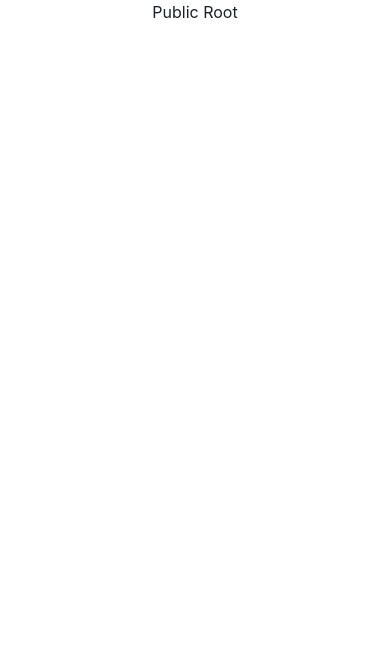
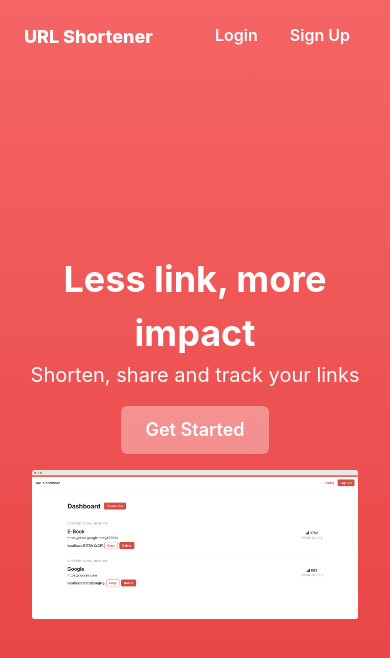
Before and after one commit to r-kozin/link-shortener, a React (Vite) app: page / in a window 390 px wide. Shown: the top 658 px of the page. Built offline with nearby package versions, Linux system fonts and the light colour scheme; no server answers.

Commit message:
added home page

```diff
--- a/src/App.css
+++ b/src/App.css
@@ -36,6 +36,26 @@
   }
 }
 
+@media screen and (max-width: 1100px) {
+  #home-hero {
+    display: flex;
+    flex-direction: column;
+    justify-content: center;
+  }
+  #hero-text{
+    margin-right: 0;
+    margin-bottom: 1rem;
+    text-align: center;
+  }
+
+}
+@media screen and (max-width: 500px) {
+  #home-logo{
+    font-size: large;
+  }
+
+}
+
 .card {
   padding: 2em;
 }
--- a/src/components/dashboard/Dashboard.jsx
+++ b/src/components/dashboard/Dashboard.jsx
@@ -18,14 +18,25 @@ const Dashboard = () => {
 
   return (
     <>
-      <HStack pl={"6"}>
-        <Text fontSize={"3xl"} pr={"2"}>
+      <Box
+        display={"flex"}
+        justifyContent={"space-between"}
+        alignItems={"center"}
+        px={"3rem"}
+        pt={"1.5rem"}
+        w={"container.xl"}
+        maxW={"full"}
+        m={"auto"}
+      >
+        <HStack mr={"auto"}>
+          <Text fontSize={"3xl"} pr={"2"} fontWeight={'bold'}>
             Dashboard
           </Text>
           <Button colorScheme={"red"} size={"sm"} onClick={onOpen}>
             Create Link
           </Button>
         </HStack>
+      </Box>
       <Box
         display={"flex"}
         flexDirection={"column"}
--- /dev/null
+++ b/src/components/home/Home.jsx
@@ -0,0 +1,41 @@
+import React from "react";
+import { Box, Button, Text } from "@chakra-ui/react";
+import { Link } from "react-router-dom";
+import mockup from '../../assets/mockup.png'
+
+export const Home = () => {
+  return (
+    <Box w="100%" h="100vh" bgGradient="linear(red.400, red.500)">
+      <Box display={'flex'} justifyContent={'space-between'} alignItems={'center'} px={'6'} pt={'1rem'} id="home-nav">
+        <Box>
+        <Text
+          fontSize="4xl"
+          fontWeight="extrabold"
+          color={'white'}
+          id="home-logo"
+        >
+          URL Shortener
+        </Text>
+        </Box>
+        <Box>
+        <Button color={'white'} variant={'ghost'} as={Link} to={'/login'} _hover={{color: 'red', backgroundColor: 'white'}}>
+          Login
+        </Button>
+        <Button color={'white'} variant={'ghost'} as={Link} to={'/register'} _hover={{color: 'red', backgroundColor: 'white'}}>
+          Sign Up
+        </Button>
+        </Box>
+      </Box>
+      <Box display={'flex'} justifyContent={'space-between'} alignItems={'center'} px={'2rem'} maxW={'100%'} maxH={'100%'} height={'90%'} id="home-hero">
+      <Box textAlign={'left'} minW={'370px'} mr={'2rem'} id="hero-text">
+        <Text color={'white'} fontSize={'4xl'} fontWeight={'bold'}>Less link, more impact</Text>
+        <Text color={'white'} fontSize={'xl'}>Shorten, share and track your links</Text>
+        <Button colorScheme={'whiteAlpha'} size={'lg'} mt={'4'} as={Link} to={'/register'} _hover={{color: 'red', backgroundColor: 'white'}}>Get Started</Button>
+      </Box>
+      <Box maxW={'900px'} id="hero-image">
+        <img src={mockup} alt="mockup" />
+      </Box>
+      </Box>
+    </Box>
+  );
+};
--- a/src/layout/Navbar.jsx
+++ b/src/layout/Navbar.jsx
@@ -21,7 +21,7 @@ export const Navbar = () => {
     >
         <Flex width={'full'} maxW={'full'} align={'center'} justify={'space-between'} px={'4'}> {/* change maxW to 100% for full length navbar */}
             <Text fontWeight={'bold'}>URL Shortener</Text>
-            <Link color={'red'} ml={'auto'} padding={'2'} as={RouterLink} to={DASHBOARD} fontWeight={'bold'}>Home</Link>
+            <Link color={'red'} ml={'auto'} padding={'2'} px={'4'} as={RouterLink} to={DASHBOARD} fontWeight={'bold'} fontSize={'md'}>Links</Link>
             <Button colorScheme={'red'} size={'sm'} onClick={logout} isLoading={isLoading}>Log Out</Button>
         </Flex>
     </Flex>
--- a/src/lib/routes.jsx
+++ b/src/lib/routes.jsx
@@ -4,6 +4,7 @@ import { Layout } from "../layout/Layout"
 import { Login } from "../components/auth/Login"
 import { Register } from "../components/auth/Register"
 import { Redirect } from "../components/redirect/Redirect"
+import { Home } from "../components/home/Home"
 
 export const ROOT = '/'
 export const LOGIN = '/login'
@@ -16,7 +17,7 @@ export const DASHBOARD = '/app/dashboard'
 
 
 export const routes = createBrowserRouter([
-    { path: ROOT, element: "Public Root" },
+    { path: ROOT, element: <Home /> },
     { path: LOGIN, element: <Login /> },
     { path: REGISTER, element: <Register />},
     { path: REDIRECT, element: <Redirect /> },
```
Also changed, not shown: src/assets/mockup.png (added). Lines whose indentation alone changed are shown as unchanged.
